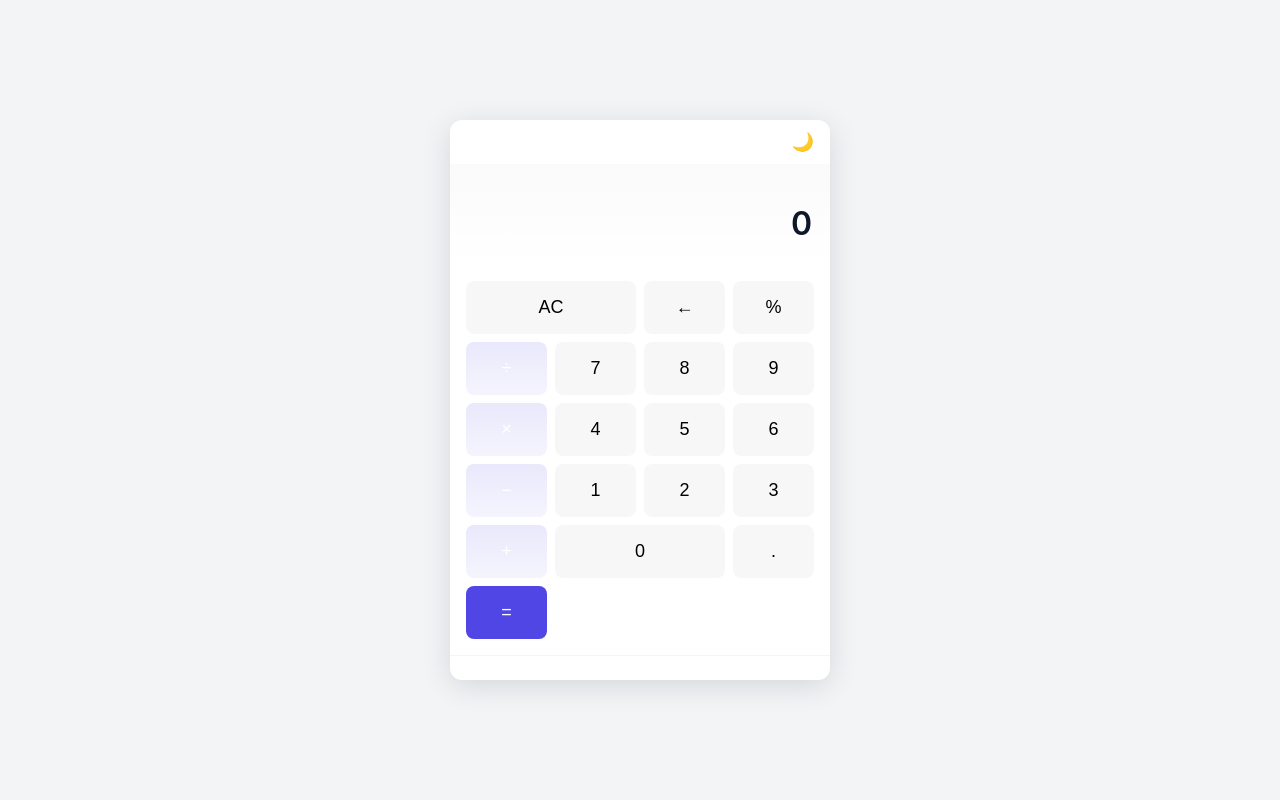
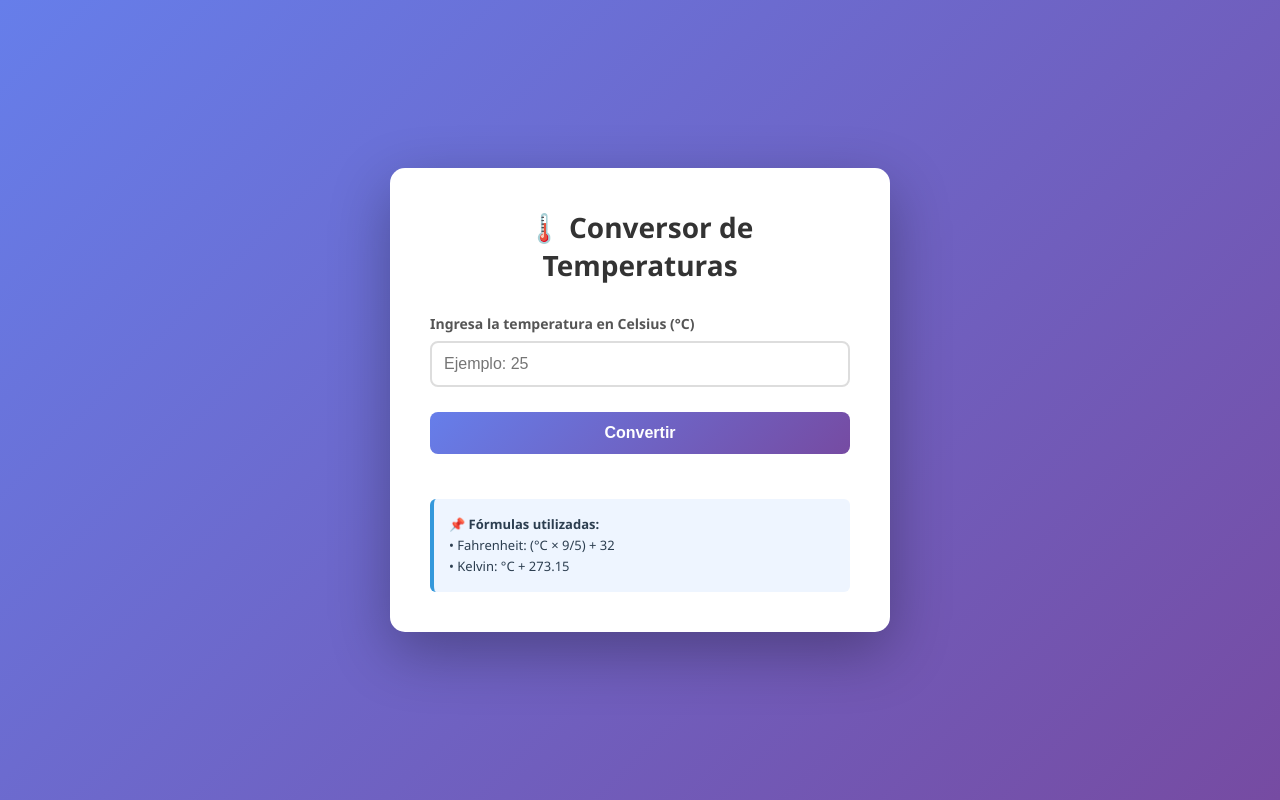
Before and after one commit to nohloriaangel-bit/TallerIA, a plain HTML site: page index.html in a window 1280 px wide. Drawn offline with Linux system fonts and the light colour scheme.

Commit message:
Add files via upload

```diff
--- a/index.html
+++ b/index.html
@@ -1,59 +1,271 @@
-<!doctype html>
+<!DOCTYPE html>
 <html lang="es">
 <head>
-  <meta charset="utf-8" />
-  <meta name="viewport" content="width=device-width,initial-scale=1" />
-  <title>Calculadora — TallerIA</title>
-  <link rel="stylesheet" href="styles.css">
+    <meta charset="UTF-8">
+    <meta name="viewport" content="width=device-width, initial-scale=1.0">
+    <title>Conversor de Temperaturas</title>
+    <style>
+        * {
+            margin: 0;
+            padding: 0;
+            box-sizing: border-box;
+        }
+
+        body {
+            font-family: 'Segoe UI', Tahoma, Geneva, Verdana, sans-serif;
+            background: linear-gradient(135deg, #667eea 0%, #764ba2 100%);
+            min-height: 100vh;
+            display: flex;
+            justify-content: center;
+            align-items: center;
+            padding: 20px;
+        }
+
+        .container {
+            background: white;
+            border-radius: 15px;
+            box-shadow: 0 20px 60px rgba(0, 0, 0, 0.3);
+            padding: 40px;
+            max-width: 500px;
+            width: 100%;
+        }
+
+        h1 {
+            text-align: center;
+            color: #333;
+            margin-bottom: 30px;
+            font-size: 28px;
+        }
+
+        .input-group {
+            margin-bottom: 25px;
+        }
+
+        label {
+            display: block;
+            margin-bottom: 8px;
+            color: #555;
+            font-weight: 600;
+            font-size: 14px;
+        }
+
+        input {
+            width: 100%;
+            padding: 12px;
+            border: 2px solid #ddd;
+            border-radius: 8px;
+            font-size: 16px;
+            transition: border-color 0.3s;
+        }
+
+        input:focus {
+            outline: none;
+            border-color: #667eea;
+        }
+
+        button {
+            width: 100%;
+            padding: 12px;
+            background: linear-gradient(135deg, #667eea 0%, #764ba2 100%);
+            color: white;
+            border: none;
+            border-radius: 8px;
+            font-size: 16px;
+            font-weight: 600;
+            cursor: pointer;
+            transition: transform 0.2s, box-shadow 0.2s;
+            margin-bottom: 25px;
+        }
+
+        button:hover {
+            transform: translateY(-2px);
+            box-shadow: 0 10px 20px rgba(102, 126, 234, 0.4);
+        }
+
+        button:active {
+            transform: translateY(0);
+        }
+
+        .results {
+            background: #f8f9fa;
+            border-radius: 8px;
+            padding: 20px;
+            display: none;
+        }
+
+        .results.visible {
+            display: block;
+        }
+
+        .result-item {
+            background: white;
+            padding: 15px;
+            margin-bottom: 10px;
+            border-radius: 6px;
+            border-left: 4px solid #667eea;
+        }
+
+        .result-item:last-child {
+            margin-bottom: 0;
+        }
+
+        .result-label {
+            color: #666;
+            font-size: 13px;
+            font-weight: 600;
+            text-transform: uppercase;
+            letter-spacing: 0.5px;
+            margin-bottom: 5px;
+        }
+
+        .result-value {
+            color: #333;
+            font-size: 24px;
+            font-weight: 700;
+        }
+
+        .error {
+            background: #fee;
+            border-left-color: #e74c3c;
+            color: #c0392b;
+            padding: 15px;
+            border-radius: 6px;
+            display: none;
+            margin-top: 15px;
+        }
+
+        .error.visible {
+            display: block;
+        }
+
+        .info {
+            background: #eef5ff;
+            border-left: 4px solid #3498db;
+            padding: 15px;
+            border-radius: 6px;
+            font-size: 13px;
+            color: #2c3e50;
+            margin-top: 20px;
+            line-height: 1.6;
+        }
+    </style>
 </head>
 <body>
-  <main class="app" role="main">
-    <section class="calculator" aria-label="Calculadora">
-      <header class="calc-header">
-        <h1 class="visually-hidden">Calculadora</h1>
-        <div class="theme-toggle">
-          <button id="btnToggleTheme" aria-pressed="false" aria-label="Alternar modo oscuro">🌙</button>
+    <div class="container">
+        <h1>🌡️ Conversor de Temperaturas</h1>
+
+        <div class="input-group">
+            <label for="celsius">Ingresa la temperatura en Celsius (°C)</label>
+            <input
+                type="number"
+                id="celsius"
+                placeholder="Ejemplo: 25"
+                step="0.01"
+            >
         </div>
-      </header>
 
-      <div class="display" id="display" aria-live="polite">
-        <div id="historyPreview" class="history-preview" aria-hidden="true"></div>
-        <div id="result" class="result" role="textbox" aria-readonly="true">0</div>
-      </div>
+        <button onclick="convertir()">Convertir</button>
 
-      <div class="buttons" id="buttons" role="group" aria-label="Teclado de la calculadora">
-        <button class="btn wide" data-action="clear" aria-label="Limpiar todo">AC</button>
-        <button class="btn" data-action="delete" aria-label="Borrar último">←</button>
-        <button class="btn" data-action="percent" aria-label="Porcentaje">%</button>
-        <button class="btn op" data-action="operator" data-value="/" aria-label="Dividir">÷</button>
+        <div class="error" id="error"></div>
 
-        <button class="btn" data-action="number" data-value="7" aria-label="7">7</button>
-        <button class="btn" data-action="number" data-value="8" aria-label="8">8</button>
-        <button class="btn" data-action="number" data-value="9" aria-label="9">9</button>
-        <button class="btn op" data-action="operator" data-value="*" aria-label="Multiplicar">×</button>
+        <div class="results" id="resultados">
+            <div class="result-item">
+                <div class="result-label">Celsius (°C)</div>
+                <div class="result-value" id="resultCelsius">-</div>
+            </div>
+            <div class="result-item">
+                <div class="result-label">Fahrenheit (°F)</div>
+                <div class="result-value" id="resultFahrenheit">-</div>
+            </div>
+            <div class="result-item">
+                <div class="result-label">Kelvin (K)</div>
+                <div class="result-value" id="resultKelvin">-</div>
+            </div>
+        </div>
 
-        <button class="btn" data-action="number" data-value="4" aria-label="4">4</button>
-        <button class="btn" data-action="number" data-value="5" aria-label="5">5</button>
-        <button class="btn" data-action="number" data-value="6" aria-label="6">6</button>
-        <button class="btn op" data-action="operator" data-value="-" aria-label="Restar">−</button>
+        <div class="info">
+            <strong>📌 Fórmulas utilizadas:</strong><br>
+            • Fahrenheit: (°C × 9/5) + 32<br>
+            • Kelvin: °C + 273.15
+        </div>
+    </div>
 
-        <button class="btn" data-action="number" data-value="1" aria-label="1">1</button>
-        <button class="btn" data-action="number" data-value="2" aria-label="2">2</button>
-        <button class="btn" data-action="number" data-value="3" aria-label="3">3</button>
-        <button class="btn op" data-action="operator" data-value="+" aria-label="Sumar">+</button>
+    <script>
+        /**
+         * Convierte una temperatura en Celsius a Fahrenheit y Kelvin
+         * @param {number} celsius - La temperatura en grados Celsius
+         * @returns {object} Objeto con las conversiones a Fahrenheit y Kelvin
+         */
+        function convertirTemperatura(celsius) {
+            // Validar que el valor ingresado sea un número válido
+            if (typeof celsius !== 'number' || isNaN(celsius)) {
+                console.error('Por favor ingresa un número válido');
+                return null;
+            }
 
-        <button class="btn wide" data-action="number" data-value="0" aria-label="0">0</button>
-        <button class="btn" data-action="decimal" aria-label="Decimal">.</button>
-        <button class="btn equal" data-action="equals" aria-label="Igual">=</button>
-      </div>
+            // Fórmula de conversión a Fahrenheit: (°C × 9/5) + 32
+            const fahrenheit = (celsius * 9 / 5) + 32;
 
-      <aside class="history" aria-label="Historial de operaciones">
-        <h2 class="visually-hidden">Historial</h2>
-        <ul id="historyList" class="history-list" aria-live="polite"></ul>
-      </aside>
-    </section>
-  </main>
+            // Fórmula de conversión a Kelvin: °C + 273.15
+            const kelvin = celsius + 273.15;
 
-  <script src="calculadora.js"></script>
+            // Retornar un objeto con los tres valores (Celsius original + conversiones)
+            return {
+                celsius: celsius,
+                fahrenheit: Math.round(fahrenheit * 100) / 100, // Redondear a 2 decimales
+                kelvin: Math.round(kelvin * 100) / 100 // Redondear a 2 decimales
+            };
+        }
+
+        /**
+         * Maneja el evento de conversión desde la interfaz
+         */
+        function convertir() {
+            const inputCelsius = document.getElementById('celsius').value;
+            const errorDiv = document.getElementById('error');
+            const resultadosDiv = document.getElementById('resultados');
+
+            // Limpiar errores previos
+            errorDiv.classList.remove('visible');
+            errorDiv.textContent = '';
+
+            // Validar que el input no esté vacío
+            if (inputCelsius.trim() === '') {
+                errorDiv.textContent = '⚠️ Por favor ingresa un valor';
+                errorDiv.classList.add('visible');
+                resultadosDiv.classList.remove('visible');
+                return;
+            }
+
+            // Convertir el string a número
+            const celsius = parseFloat(inputCelsius);
+
+            // Validar que sea un número válido
+            if (isNaN(celsius)) {
+                errorDiv.textContent = '⚠️ El valor ingresado no es un número válido';
+                errorDiv.classList.add('visible');
+                resultadosDiv.classList.remove('visible');
+                return;
+            }
+
+            // Llamar a la función de conversión
+            const resultado = convertirTemperatura(celsius);
+
+            // Si la conversión fue exitosa, mostrar los resultados
+            if (resultado) {
+                document.getElementById('resultCelsius').textContent = resultado.celsius + ' °C';
+                document.getElementById('resultFahrenheit').textContent = resultado.fahrenheit + ' °F';
+                document.getElementById('resultKelvin').textContent = resultado.kelvin + ' K';
+                resultadosDiv.classList.add('visible');
+            }
+        }
+
+        // Permitir convertir al presionar Enter
+        document.getElementById('celsius').addEventListener('keypress', function(event) {
+            if (event.key === 'Enter') {
+                convertir();
+            }
+        });
+    </script>
 </body>
 </html>
```
Also changed, not shown: conversor.js (added, +32 -0 lines).
